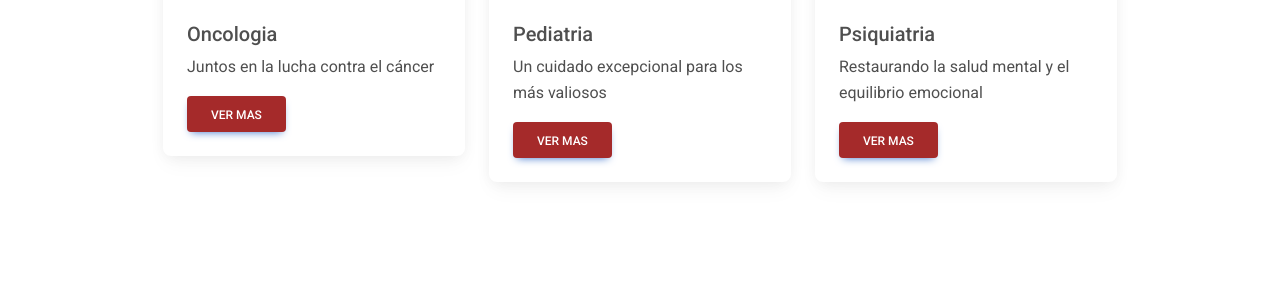
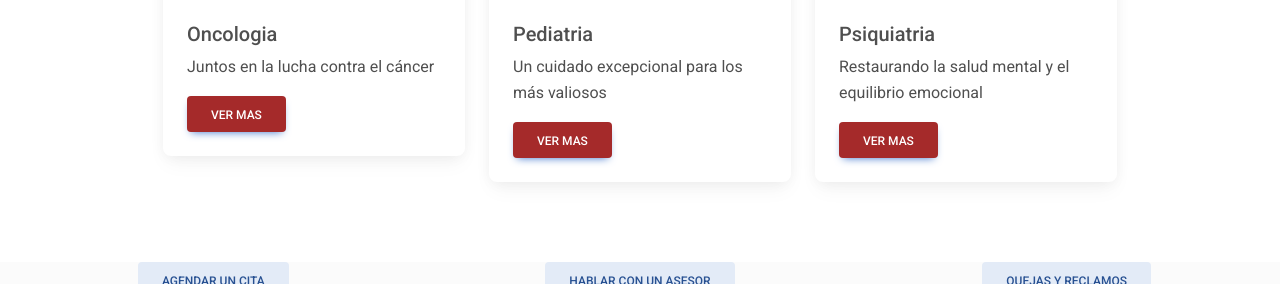
Before and after one commit to camilogaon/PaginaWebSeminario, a website: page servicios.html in a window 1280 px wide. Shown: the part 1811-2095 px from the top of the page. Drawn offline with Linux system fonts and the light colour scheme.

Commit message:
Version 4.0

```diff
--- a/css/style.css
+++ b/css/style.css
@@ -97,3 +97,9 @@
     text-align: center;
     color: brown;
 }
+
+
+.botones-respuesta .col{
+    display: flex;
+    justify-content: center;
+}
--- a/servicios.html
+++ b/servicios.html
@@ -416,6 +416,50 @@
 </div>
 
 
+
+<div class="botones-respuesta">
+  <div class="d-flex align-items-start bg-light mb-3" style="height: 100px;">
+    <div class="col">
+      <button
+        type="button"
+        class="btn btn-secondary"
+        data-mdb-container="body"
+        data-mdb-toggle="popover"
+        data-mdb-placement="bottom"
+        data-mdb-content="Solicite una cita con la especialidad que requiera"
+      >
+        Agendar un cita
+      </button>
+    </div>
+    <div class="col">
+      <button
+        type="button"
+        class="btn btn-secondary"
+        data-mdb-container="body"
+        data-mdb-toggle="popover"
+        data-mdb-placement="bottom"
+        data-mdb-content="Para hablar con un asesor favor comunicarce a nuestros numeros telefonicos"
+      >
+        Hablar con un asesor
+      </button>
+    </div>
+    <div class="col">
+      <button
+        type="button"
+        class="btn btn-secondary"
+        data-mdb-container="body"
+        data-mdb-toggle="popover"
+        data-mdb-placement="bottom"
+        data-mdb-content="Porfavor envienes su peticion por medio de correo electronico"
+      >
+        Quejas y Reclamos
+      </button>
+    </div>
+  </div>
+</div>
+
+
+
 <div class="flotter">
     <!-- Footer -->
 <footer  class="text-center text-lg-start bg-white text-muted">
```
